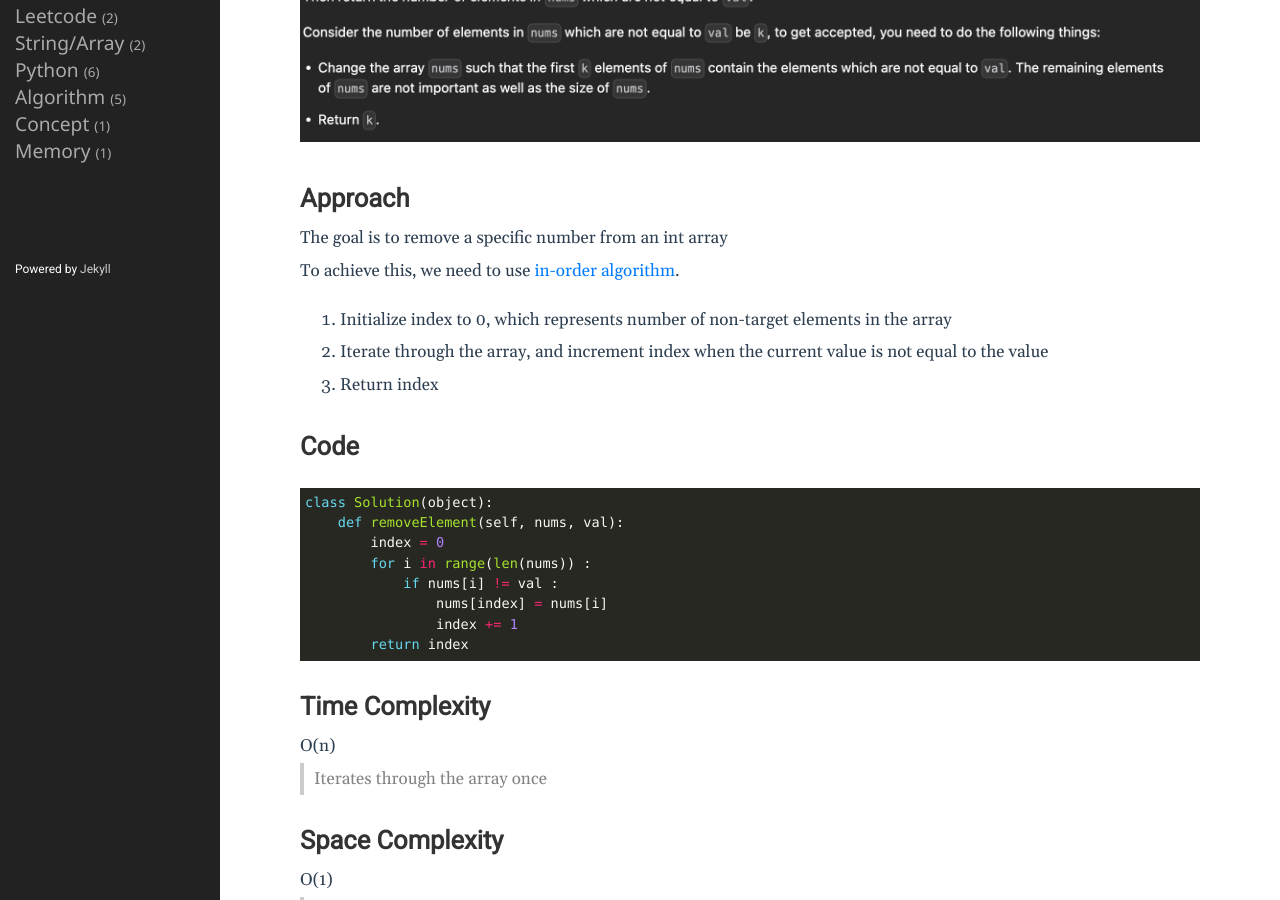
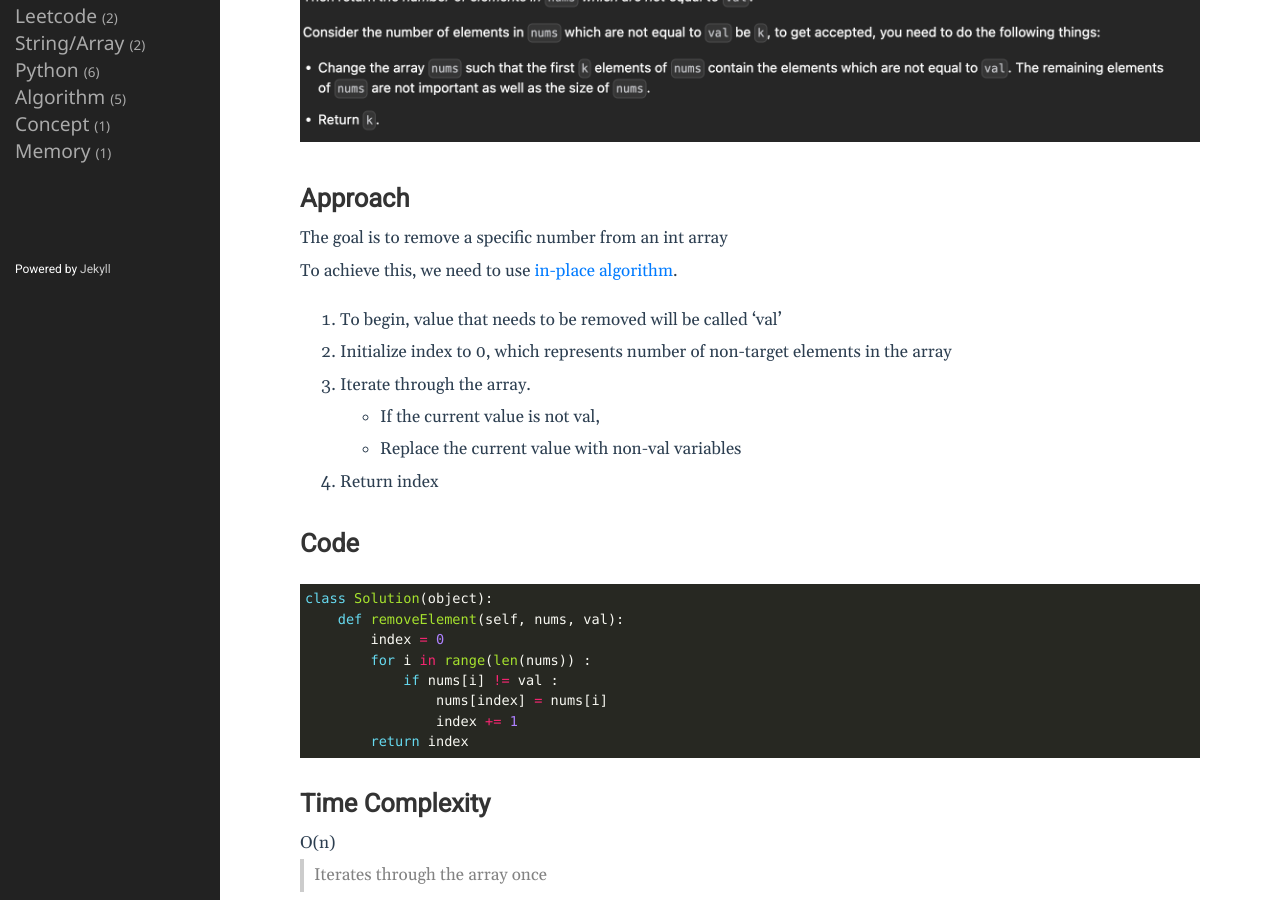
Before and after one commit to dyuk01/blog, a Jekyll site: the page built from _posts/2024-05-15-RemoveElement.markdown, in a window 1280 px wide and 900 px high, scrolled down 347 px. Built offline with Jekyll 4.4.1, drawn with Linux system fonts in a browser that asks for light colours.

Commit message:
Update 2024-05-15-RemoveElement.markdown

```diff
--- a/_posts/2024-05-15-RemoveElement.markdown
+++ b/_posts/2024-05-15-RemoveElement.markdown
@@ -9,9 +9,12 @@ categories: leetcode String/Array python
 
 ## Approach
 The goal is to remove a specific number from an int array
-To achieve this, we need to use <a href="https://dyuk01.github.io/blog/algorithm/2024/05/15/InPlaceAlgorithm.html">in-order algorithm</a>.
+To achieve this, we need to use <a href="https://dyuk01.github.io/blog/algorithm/2024/05/15/InPlaceAlgorithm.html">in-place algorithm</a>.
+0. To begin, value that needs to be removed will be called 'val'
 1. Initialize index to 0, which represents number of non-target elements in the array
-2. Iterate through the array, and increment index when the current value is not equal to the value
+2. Iterate through the array.
+- If the current value is not val,
+- Replace the current value with non-val variables
 3. Return index
 
 ## Code
```
